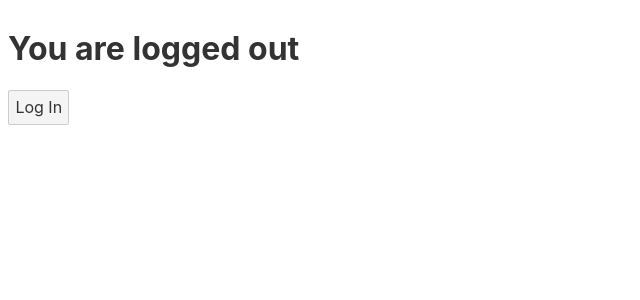
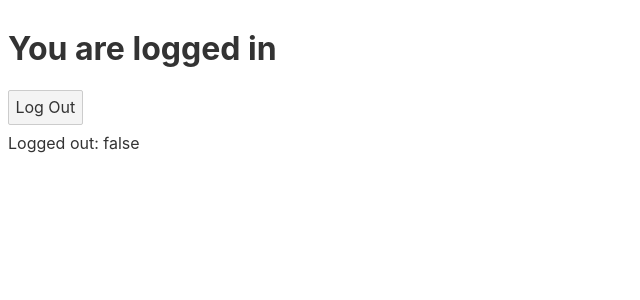
Before and after one commit to mesopotamia/webtalkto-svelte, a Svelte app: page / in a window 1280 px wide. Shown: the top 300 px of the page, without its empty margins (0-640 px from the left). Built offline with nearby package versions, Linux system fonts and the light colour scheme.

Commit message:
authentication with reactive

```diff
--- a/package.json
+++ b/package.json
@@ -16,6 +16,7 @@
     "svelte": "^3.0.0"
   },
   "dependencies": {
-    "sirv-cli": "^0.4.4"
+    "sirv-cli": "^0.4.4",
+    "tachyons": "^4.11.1"
   }
 }
--- a/src/App.svelte
+++ b/src/App.svelte
@@ -1,18 +1,11 @@
 <script>
-	let name = 'world';
-	let loggedIn = false;
-	function login() {
-		loggedIn = true;
-	}
-	const logout = () => {
-		loggedIn = false
+	import Authentication from './Authentication.svelte';
+	let isAuthenticated = true;
+	const handleAuthentication = ({detail: isAuthenticatedEvent}) => {
+		isAuthenticated = isAuthenticatedEvent;
 	};
+	$: loggedOut = !isAuthenticated;
 </script>
 
-{#if loggedIn}
-	<h1>You are logged in</h1>
-	<button on:click={logout}>Log Out</button>
-	{:else}
-	<h1>You are logged out</h1>
-	<button on:click={login}>Log In</button>
-{/if}
+<Authentication isAuthenticated={isAuthenticated} on:authentication={handleAuthentication}/>
+<div>Logged out: {loggedOut}</div>
--- /dev/null
+++ b/src/Authentication.svelte
@@ -0,0 +1,20 @@
+<script>
+    import {createEventDispatcher} from "svelte";
+
+    export let isAuthenticated;
+    const dispatch = createEventDispatcher();
+    function login() {
+        dispatch('authentication', true);
+    }
+    const logout = () => {
+        dispatch('authentication', false);
+    };
+</script>
+
+{#if isAuthenticated}
+    <h1>You are logged in</h1>
+    <button on:click={logout}>Log Out</button>
+{:else}
+    <h1>You are logged out</h1>
+    <button on:click={login}>Log In</button>
+{/if}
```
Also changed, not shown: 1 other file (tests, documents, lock files or other folders).
